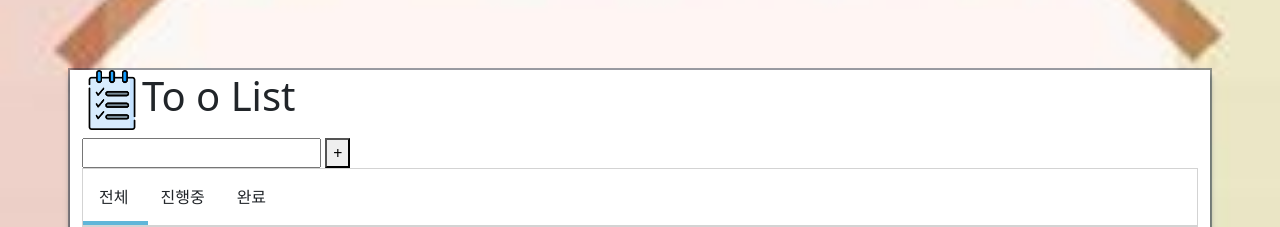
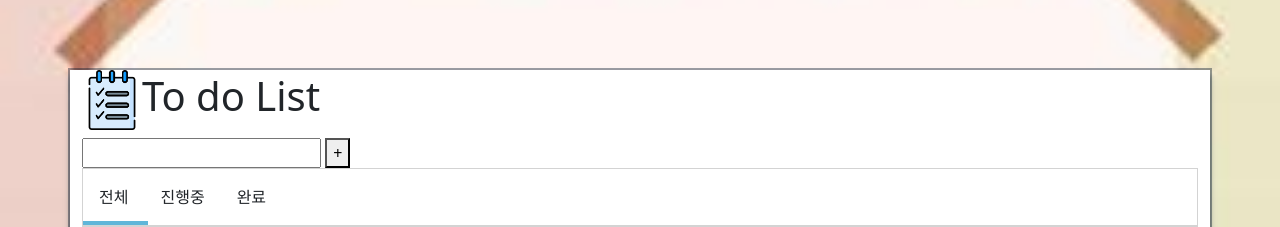
Before and after one commit to inyoung-dev/noona-study-js, a plain HTML site: page day11/index.html in a window 1280 px wide. Shown: the part 130-357 px from the top of the page. Drawn offline with nearby package versions, Linux system fonts and the light colour scheme.

Commit message:
study day11 / To do List Complete

```diff
--- a/day11/index.html
+++ b/day11/index.html
@@ -4,7 +4,7 @@
     <meta charset="UTF-8">
     <meta http-equiv="X-UA-Compatible" content="IE-edge">
     <meta name="viewport" content="width=device-width, initial-scale=1.0">
-    <title>Zero-To do List</title>
+    <title>Zero - To do List</title>
     <link rel="stylesheet" href="https://cdnjs.cloudflare.com/ajax/libs/font-awesome/6.4.2/css/all.min.css">
     <link href="https://cdn.jsdelivr.net/npm/bootstrap@5.3.3/dist/css/bootstrap.min.css" rel="stylesheet" integrity="sha384-QWTKZyjpPEjISv5WaRU9OFeRpok6YctnYmDr5pNlyT2bRjXh0JMhjY6hW+ALEwIH" crossorigin="anonymous">
     <link rel="stylesheet" href="style.css">
@@ -13,7 +13,7 @@
 </head>
 <body>
     <div class="container">
-        <h1><img src="./img/logo.png" width="60px">To o List</h1>
+        <h1><img src="./img/logo.png" width="60px">To do List</h1>
         <section class="input-area">
             <input type="text" id="task-input">
             <button id="add-button">+</button>
```
